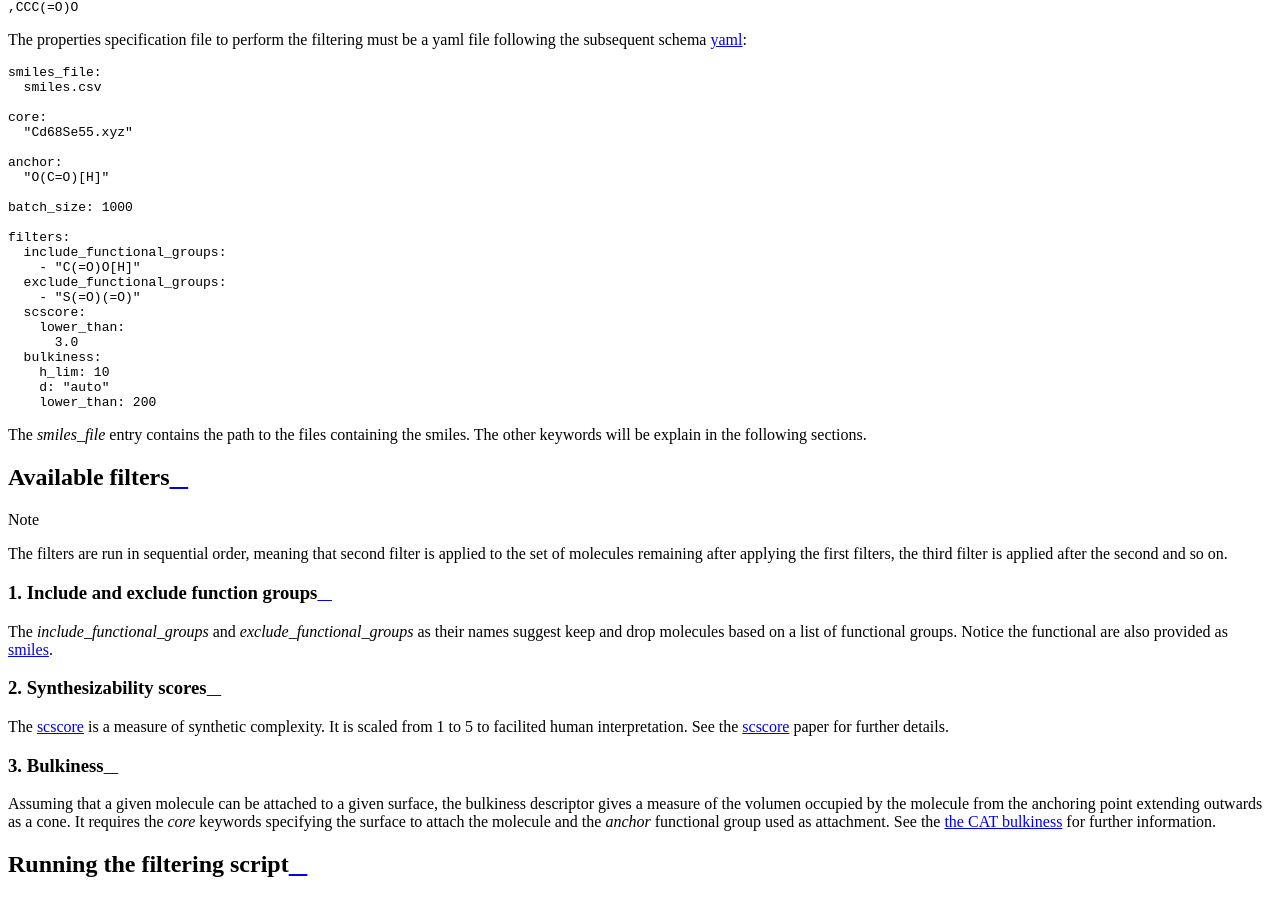
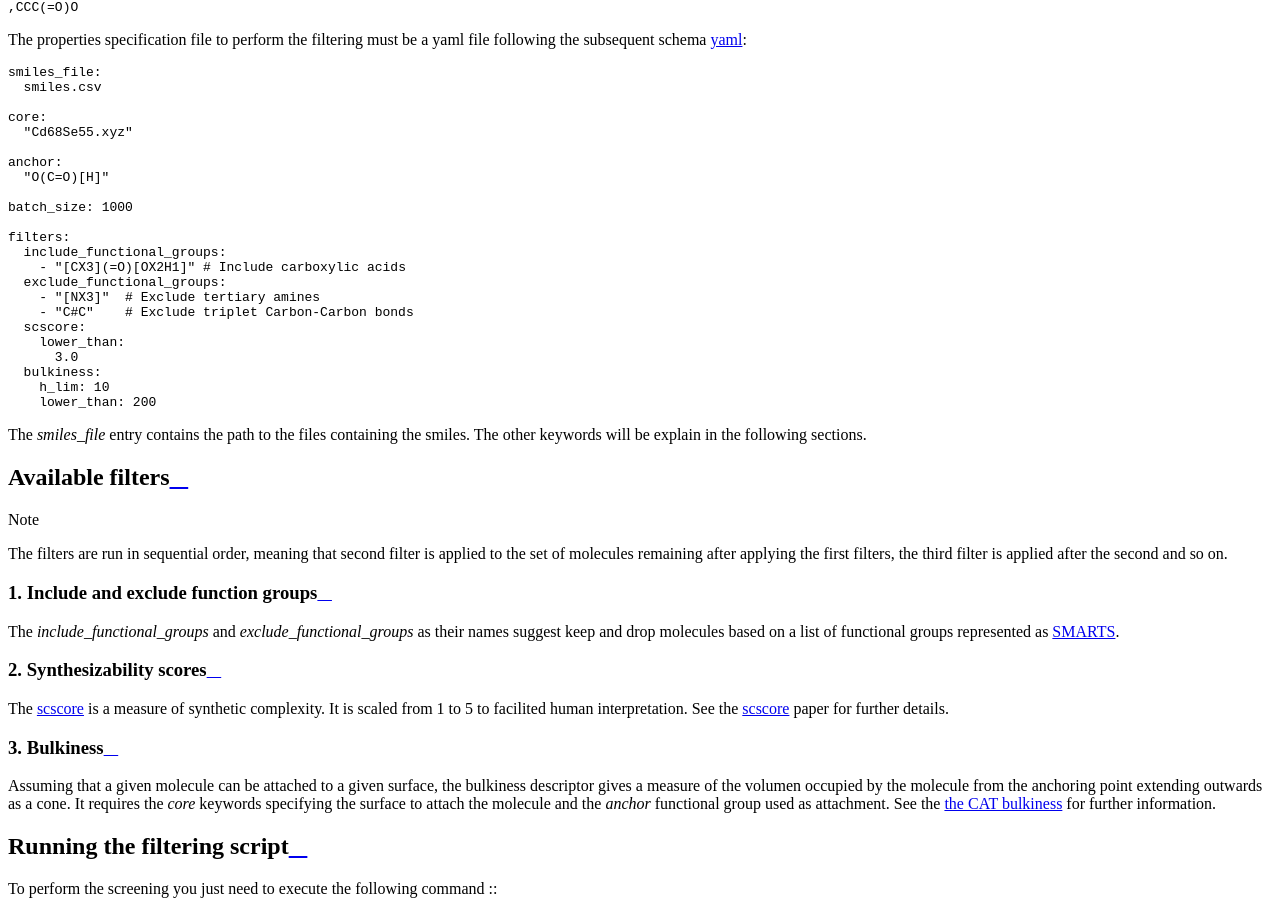
Before and after one commit to nlesc-nano/flamingo, a Sphinx documentation site: the page built from docs/tutorial_screening.rst, in a window 1280 px wide and 900 px high, scrolled down 1323 px. Built offline with Sphinx 7.4.7 and the Read the Docs theme 2.0.0, drawn with Linux system fonts in a browser that asks for light colours.

Commit message:
solved #18 by using SMARTS

```diff
--- a/docs/tutorial_screening.rst
+++ b/docs/tutorial_screening.rst
@@ -54,15 +54,15 @@
 
  filters:
    include_functional_groups:
-     - "C(=O)O[H]"
+     - "[CX3](=O)[OX2H1]" # Include carboxylic acids
    exclude_functional_groups:
-     - "S(=O)(=O)"
+     - "[NX3]"  # Exclude tertiary amines
+     - "C#C"    # Exclude triplet Carbon-Carbon bonds
    scscore:
      lower_than:
        3.0
    bulkiness:
      h_lim: 10
-     d: "auto"
      lower_than: 200
 
 
@@ -80,8 +80,9 @@
 1. Include and exclude function groups
 --------------------------------------
 The *include_functional_groups* and *exclude_functional_groups* as their names suggest
-keep and drop molecules based on a list of functional groups. Notice the functional
-are also provided as smiles_.
+keep and drop molecules based on a list of functional groups represented as
+`SMARTS <https://en.wikipedia.org/wiki/SMILES_arbitrary_target_specification>`_.
+
 
 2. Synthesizability scores
 --------------------------
```
Also changed, not shown: 4 other files.
